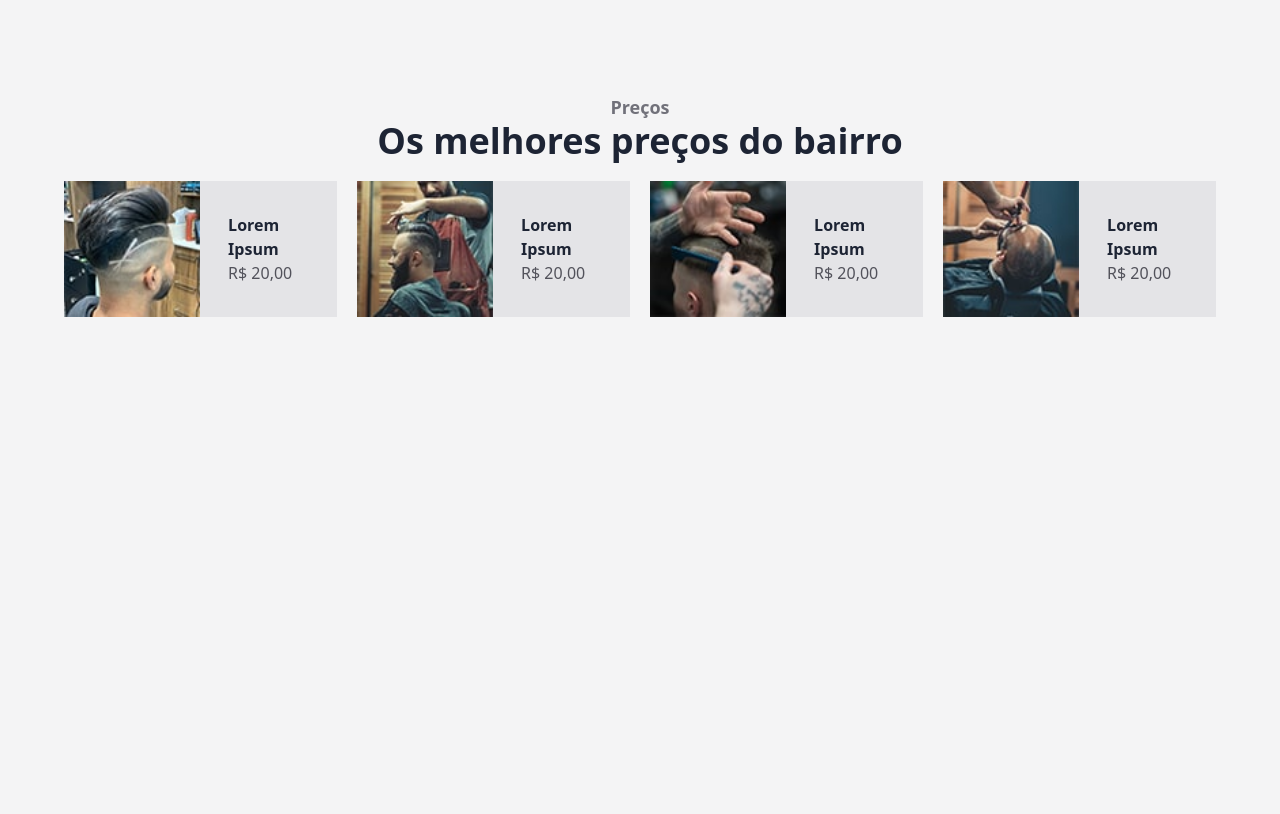
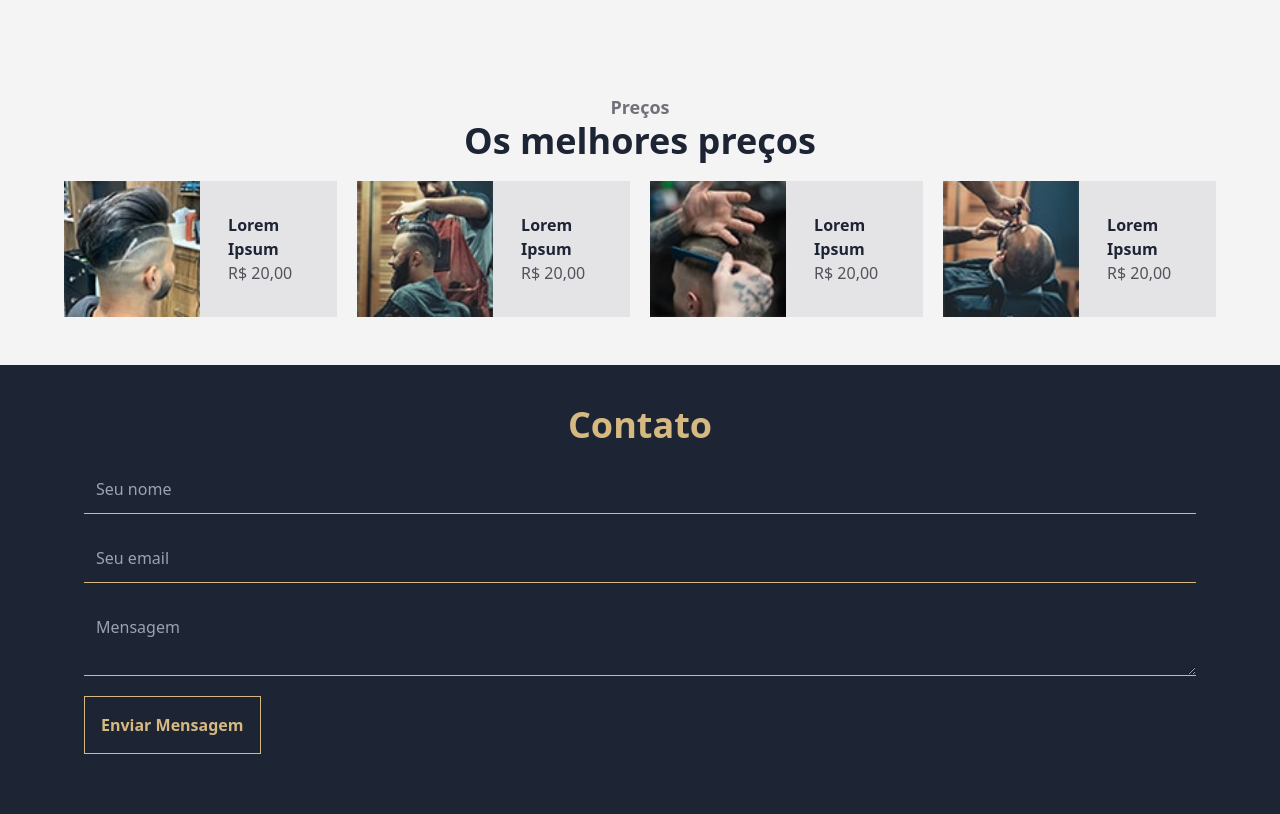
Before and after one commit to FelipePinha/Barber-LangingPage-template, a website: page src/index.html in a window 1280 px wide. Shown: the part 1989-2803 px from the top of the page. Before the commit the page ends 2354 px from the top, so only its background shows below. Drawn offline with Linux system fonts and the light colour scheme.

Commit message:
done contact section

```diff
--- a/package.json
+++ b/package.json
@@ -3,7 +3,7 @@
   "version": "1.0.0",
   "main": "index.js",
   "scripts": {
-    "test": "echo \"Error: no test specified\" && exit 1"
+    "tcss": "npx tailwindcss -i ./src/css/input.css -o ./src/css/output.css --watch"
   },
   "keywords": [],
   "author": "",
--- a/src/index.html
+++ b/src/index.html
@@ -31,7 +31,7 @@
             <div class="max-w-[700px] h-full mx-auto flex flex-col justify-center items-center space-y-5 text-zinc-100">
                 <h1 class="text-6xl font-bold">Estilo em Cada Corte</h1>
                 <p class="text-2xl">Transforme seu visual com a arte da <span class="font-bold">Barber X</span></p>
-                <a class="px-6 py-1.5 bg-yellow text-lg hover:bg-yellow/85 font-semibold" href="#">Saiba mais</a>
+                <a class="px-6 py-1.5 bg-yellow text-lg hover:brightness-95 font-semibold transition duration-200" href="#">Saiba mais</a>
             </div>
         </div>
     </section>
@@ -101,7 +101,7 @@
         <div class="max-w-6xl mx-auto flex flex-col justify-center space-y-5">
             <div class="text-center">
                 <p class="text-lg text-zinc-500 font-semibold">Preços</p>
-                <h2 class="font-bold text-dark-blue text-4xl">Os melhores preços do bairro</h2>
+                <h2 class="font-bold text-dark-blue text-4xl">Os melhores preços</h2>
             </div>
 
             <div class="grid grid-cols-1 sm:grid-cols-2 md:grid-cols-3 lg:grid-cols-4 justify-items-center gap-5">
@@ -149,5 +149,20 @@
         </div>
     </section>
 
+    <section class="bg-dark-blue py-10">
+        <h2 class="text-center text-yellow font-bold text-4xl">Contato</h2>
+        <div class="max-w-6xl mx-auto flex items-center justify-center">
+            <form class="w-full p-5 space-y-5">
+                <div class="w-full flex flex-col gap-5">
+                    <input class="bg-dark-blue text-zinc-500 border border-t-0 border-r-0 border-l-0 border-b-yellow p-3 outline-none" type="text" placeholder="Seu nome">
+                    <input class="bg-dark-blue text-zinc-500 border border-t-0 border-r-0 border-l-0 border-b-yellow p-3 outline-none" type="text" placeholder="Seu email">
+                    <textarea class="bg-dark-blue text-zinc-500 border border-t-0 border-r-0 border-l-0 border-b-yellow p-3 outline-none resize-y" placeholder="Mensagem"></textarea>
+                </div>
+
+                <button class="border border-yellow text-yellow font-semibold p-4 hover:bg-yellow hover:text-dark-blue transition duration-200" type="submit">Enviar Mensagem</button>
+            </form>
+        </div>
+    </section>
+
 </body>
 </html>
```
Also changed, not shown: src/css/output.css.
